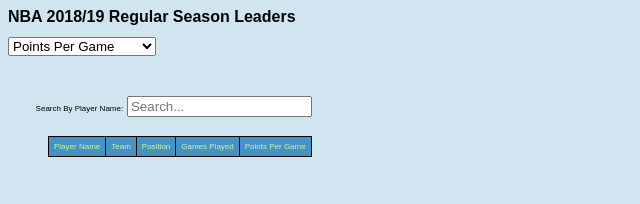
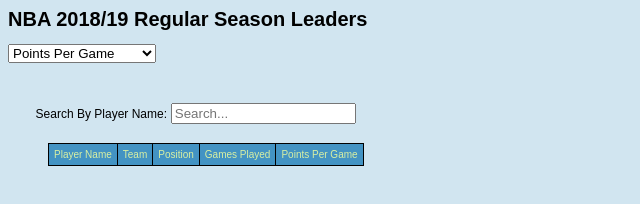
Before and after one commit to bpalakkal/old_bpalakkal.github.io, a plain HTML site: page index.html in a window 1280 px wide. Shown: the whole page, without its empty margins (0-640 px from the left). Drawn offline with nearby package versions, Linux system fonts and the light colour scheme; no server answers.

Commit message:
Update index.html

```diff
--- a/index.html
+++ b/index.html
@@ -6,7 +6,7 @@
 <style>
 body {
   background-color: #d1e5f0;
-  font: 8px sans-serif;
+  font: 10px sans-serif;
 }
 #container {
   width: 400px;
@@ -14,7 +14,7 @@
   position: relative;
 }
 #title {
-  font: 12px sans-serif;
+  font: 14px sans-serif;
   position: absolute;
   top: -40px;
   left: 450px;
@@ -25,7 +25,7 @@
   position: absolute;
   top: 40px;
   left: 20px;
-  font: 8px sans-serif;
+  font: 12px sans-serif;
 }
 .SearchBar {
   display: inline;
@@ -43,7 +43,7 @@
   left: 20px;
   border-collapse: collapse;
   margin-bottom: 20px;
-  font: 8px sans-serif;
+  font: 10px sans-serif;
 }
 
 table a:link, a:visited { text-decoration: none; }
@@ -56,13 +56,13 @@
   padding: 5px;
   text-align: center;
   height: 20px;
-  font: 8px sans-serif;
+  font: 10px sans-serif;
 }
 
 th {
   background-color: #4393c3;
   color: #d9f0a3;
-  font: 8px sans-serif;
+  font: 10px sans-serif;
 }
 
 td { background-color: #92c5de; }
```
